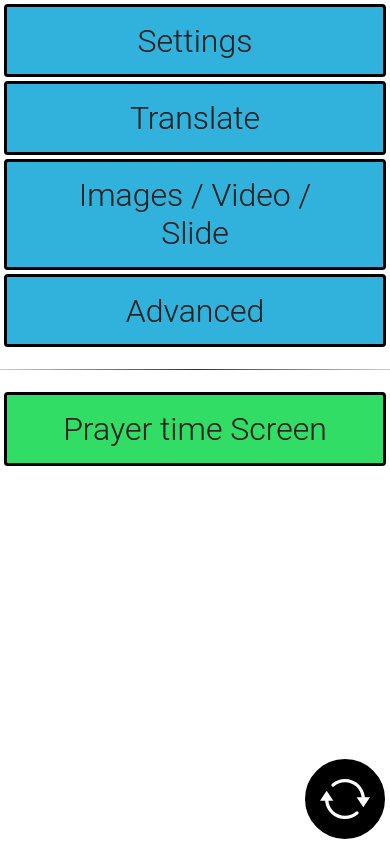
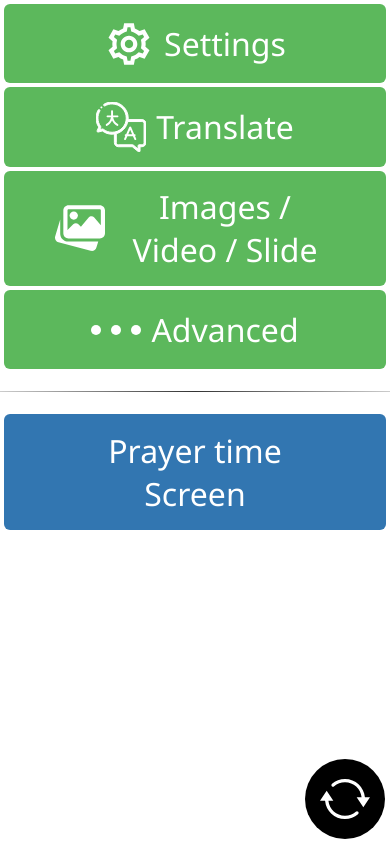
Before and after one commit to ismail424/Digital-Prayer-Time-Flask, a Flask app: page / in a window 390 px wide. Run offline with Flask 2, Linux system fonts and the light colour scheme.

Commit message:
New Style

```diff
--- a/static/css/styles.css
+++ b/static/css/styles.css
@@ -57,23 +57,24 @@
 
 }
 
+.img_icon{margin-right: 10px;}
 .button {
     width: 98%;
-    background-color: rgb(49, 178, 221);
-    display:block;
+    background-color:#5cb85c;
+    display: flex;
+    align-items:center;
+    justify-content:center;
     padding:0.46em 1.6em;
-    border:0.1em solid #000000;
     margin: 1% auto 1% auto;
-    border-radius:0.12em;
+    border-radius:6px;
     font-size: 2.5vw;
     box-sizing: border-box;
     text-decoration:none;
-    font-family:'Roboto',sans-serif;
-    font-weight:300;
-    color:#242424;
-    text-shadow: 0 0.004em 0.004em rgba(0,0,0,0.35);
+    font-family: 'Segoe UI', Tahoma, Geneva, Verdana, sans-serif;
+    font-weight:normal;
+    color:#fff;
     text-align:center;
-    transition: all 0.6s;
+    transition: all 0.1s;
 }
 table {
     font-family: arial, sans-serif;
@@ -113,7 +114,7 @@ color:#FFFFFF;
 border-color:#FFFFFF;}
 
 #prayerscreen{
-    background-color: rgb(49, 221, 101);
+    background-color: #3276b1;
 }
 hr{
     border: 0; height: 1px;background: #333;background-image: linear-gradient(to right, #ccc, #333, #ccc);
@@ -181,21 +182,10 @@ img{
      }
     .button {
         width: 98%;
-        background-color: rgb(49, 178, 221);
-        display:block;
         padding:0.46em 1.6em;
-        border:0.1em solid #000000;
         margin: 1% auto 1% auto;
-        border-radius:0.12em;
         font-size: 2em;
-        box-sizing: border-box;
-        text-decoration:none;
-        font-family:'Roboto',sans-serif;
-        font-weight:300;
-        color:#252323;
-        text-shadow: 0 0.004em 0.004em rgba(0,0,0,0.35);
-        text-align:center;
-        transition: all 0.15s;
+
     }
     input{
         font-size:26px;
--- a/templates/index.html
+++ b/templates/index.html
@@ -1,16 +1,32 @@
 {% extends 'layout/layout.html' %}
 {% block title %}Home{% endblock %}
 {% block content %}
-<a id="settings" href="settings" class="button">Settings</a>
-<a id="translate" href="translate" class="button">Translate</a>
-<a id="images" href="images" class="button">Images / Video / Slide</a>
-<a href="advanced" class="button">Advanced</a>
+
+<a href="settings" class="button">
+    <img class="img_icon" src="{{url_for('static', filename='SVG/settings.svg')}}" width=50 height=50>
+    <span>Settings</span>
+</a>
+
+<a id="translate" href="translate" class="button">
+    <img class="img_icon" src="{{url_for('static', filename='SVG/translation.svg')}}" width=50 height=50>
+    <span>Translate</span>
+</a>
+
+<a href="images" class="button">
+    <img class="img_icon" src="{{url_for('static', filename='SVG/image.svg')}}" width=50 height=50>
+    <span>Images / Video / Slide</span>
+</a>
+
+<a href="advanced" class="button">
+    <img class="img_icon" src="{{url_for('static', filename='SVG/more.svg')}}" width=50 height=50>
+    <span>Advanced</span>
+</a>
 
 
-<a id="refresh" href="refresh" class="button circle_button"><img id="refresh_logo"src="{{url_for('static', filename='SVG/refresh.svg')}}" height="100px" width="100px"></a>
+<a  href="sync" class="button circle_button">
+    <img id="refresh_logo"src="{{url_for('static', filename='SVG/refresh.svg')}}" height="100px" width="100px">
+</a>
 
-    <br>
-        <hr>
-    <br>
+<br><hr><br>
 <a id="prayerscreen" href="prayerscreen" class="button" >Prayer time Screen</a>
 {% endblock %}
--- a/templates/layout/layout.html
+++ b/templates/layout/layout.html
@@ -6,6 +6,8 @@
     <meta name=viewport content="width=device-width, initial-scale=1">
     <title>Prayertimes - {% block title %}{% endblock %}</title>
     <link rel="stylesheet" href="{{url_for('static', filename='css/styles.css')}}">
+
+
     {% block header %}{% endblock %}
 </head>
 <body>
```
Also changed, not shown: static/SVG/image.svg (added), static/SVG/more.svg (added), static/SVG/settings.svg (added), static/SVG/translation.svg (added).
